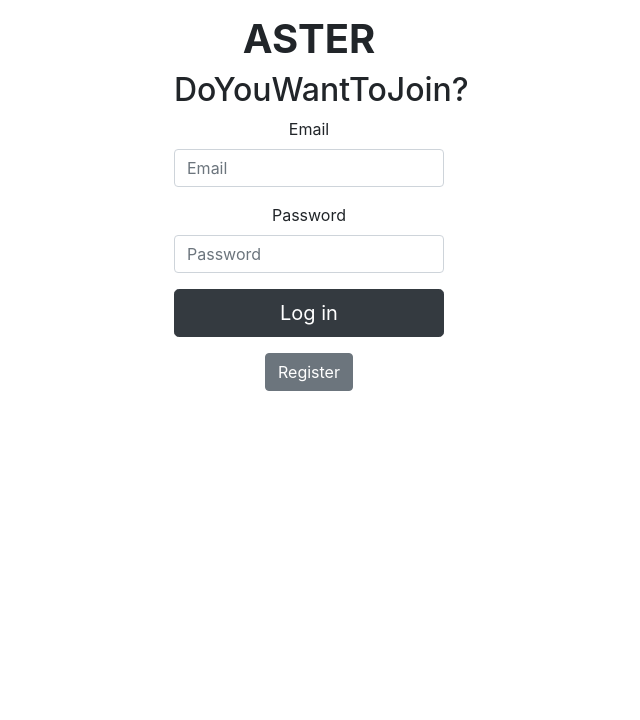
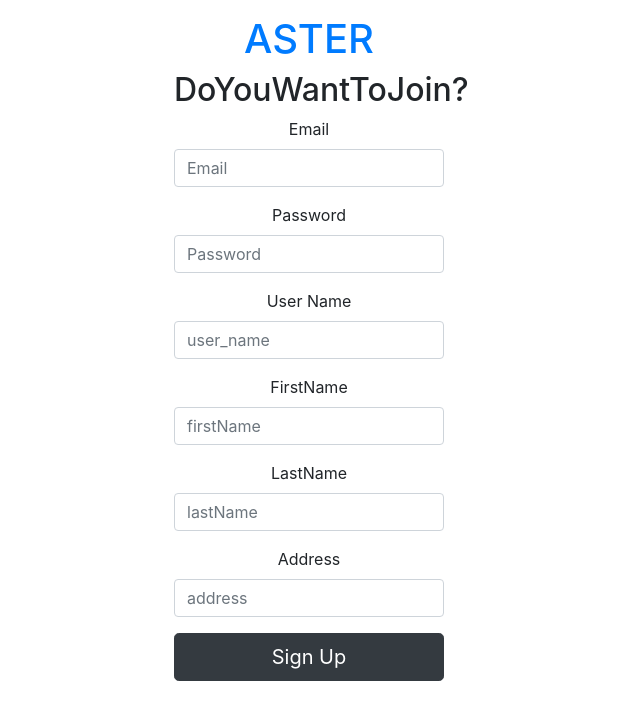
Before and after one commit to leonnfang/Aster, a React (Create React App) app in the folder src/main/frontend/: page /floristregister in a window 1280 px wide. Shown: the top 720 px of the page, without its empty margins (331-971 px from the left). Built offline with nearby package versions, Linux system fonts and the light colour scheme.

Commit message:
added more forms

```diff
--- a/src/main/frontend/src/Component/FloristNavbar.js
+++ b/src/main/frontend/src/Component/FloristNavbar.js
@@ -1,6 +1,7 @@
 import React, {Component} from "react";
 import {Spring} from "react-spring/renderprops";
 import DrawerToggleButton from "./DrawerToggleButton";
+import { Button, Form, FormGroup, Label, Input } from 'reactstrap'
 
 import './Toolbar.css'
 
@@ -22,8 +23,9 @@ export class FloristNavbar extends Component {
                                 <div className = 'spacer'></div>
                                 <div className = 'toolbar__navigation-items'>
                                     <ul>
+                                        <Button href='floristlogin'>Log in</Button>
                                         <li><a href='https://github.com/leonnfang/Aster'>About</a> </li>
-                                        <li><a href='/floristlogin'>Home</a> </li>
+                                        <li><a href='/'>Home</a> </li>
                                     </ul>
                                 </div>
                             </nav>
--- a/src/main/frontend/src/Page/FloristLogin.js
+++ b/src/main/frontend/src/Page/FloristLogin.js
@@ -8,7 +8,7 @@ export class FloristLogin extends Component{
         return(
             <Form className="login-form">
                 <h1>
-                    <span className="font-weight-bold">ASTER</span>
+                    <a href='/'>ASTER</a>
                 </h1>
                 <h2 className="text-center">Welcome</h2>
                 <FormGroup>
--- a/src/main/frontend/src/Page/FloristRegister.js
+++ b/src/main/frontend/src/Page/FloristRegister.js
@@ -8,7 +8,7 @@ export class FloristRegister extends Component{
         return(
             <Form className="login-form">
                 <h1>
-                    <span className="font-weight-bold">ASTER</span>
+                    <a href='/'>ASTER</a>
                 </h1>
                 <h2 className="text-center">DoYouWantToJoin?</h2>
                 <FormGroup>
@@ -20,10 +20,23 @@ export class FloristRegister extends Component{
                     <Input type="password" placeholder="Password"/>
                 </FormGroup>
                 <FormGroup>
-                    <Button className="btn-lg btn-dark btn-block">Log in</Button>
+                    <Label>User Name</Label>
+                    <Input type="user_name" placeholder="user_name"/>
                 </FormGroup>
                 <FormGroup>
-                    <Button className="text-center" href="/floristregister">Register</Button>
+                    <Label>FirstName</Label>
+                    <Input type="firstName" placeholder="firstName"/>
+                </FormGroup>
+                <FormGroup>
+                    <Label>LastName</Label>
+                    <Input type="lastName" placeholder="lastName"/>
+                </FormGroup>
+                <FormGroup>
+                    <Label>Address</Label>
+                    <Input type="address" placeholder="address"/>
+                </FormGroup>
+                <FormGroup>
+                    <Button className="btn-lg btn-dark btn-block">Sign Up</Button>
                 </FormGroup>
             </Form>
         )
```
